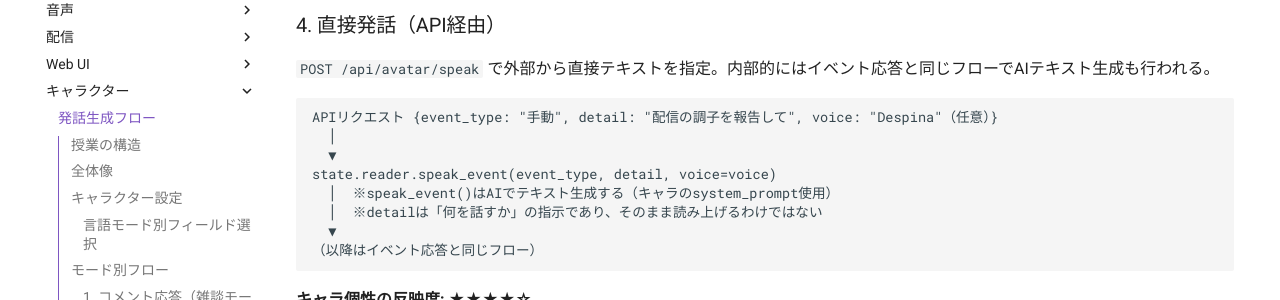
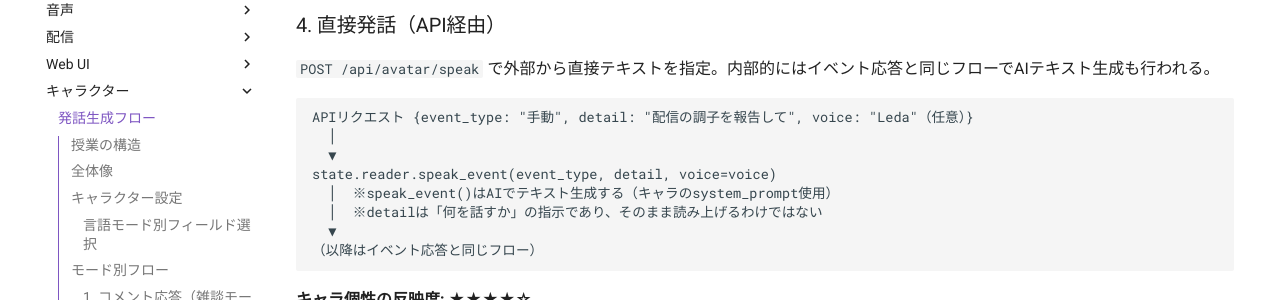
Before and after one commit to akiraak/ai-twitch-cast, an MkDocs documentation site: the page built from docs/speech-generation-flow.md, in a window 1280 px wide and 900 px high, scrolled down 6329 px. Shown: the part 152-452 px from the top of the window. Built offline with MkDocs 1.6.1 and Material for MkDocs 9.7.7, drawn with Linux system fonts in a browser that asks for light colours; comment, search, counter and statistics services are not loaded.

Commit message:
ちょび/なるこの声を Leda/Aoede に戻す
Hook読み上げの掛け合い化で両キャラの声が目立つようになり、
以前と声が変わって聞こえるようになったため、昔の voice に戻す。

- DB: ちょビ Despina→Leda, なるこ Kore→Aoede
- src/character_manager.py: DEFAULT_CHARACTER/DEFAULT_STUDENT_CHARACTER の既定値
- src/tts.py: DEFAULT_VOICE を Leda に
- docs/speech-generation-flow.md: キャラ設定テーブルと API 例を更新

Co-Authored-By: Claude Opus 4.7 (1M context) <noreply@anthropic.com>

````diff
--- a/docs/speech-generation-flow.md
+++ b/docs/speech-generation-flow.md
@@ -79,7 +79,7 @@
 | `rules` | 応答ルール（日本語） | 1文40字以内、2文まで | 先生より短めに |
 | `rules_en` | 英語版ルール | Max one ! per sentence | Keep it shorter than teacher |
 | `rules_bilingual` | バイリンガル版ルール | 日英を自然に混ぜる | 日英を自然に混ぜる |
-| `tts_voice` | TTS音声名 | Despina | Kore |
+| `tts_voice` | TTS音声名 | Leda | Aoede |
 | `tts_style` | TTS読み上げスタイル（日本語） | にこにこ柔らかトーン | テンション高めハキハキ |
 | `tts_style_en` | 英語版TTSスタイル | Warm, cheerful tone | Energetic, upbeat tone |
 | `tts_style_bilingual` | バイリンガル版TTSスタイル | 日英を自然に切り替えて | 日英を自然に切り替えて |
@@ -292,7 +292,7 @@ speech_pipeline.speak(text, voice, style, avatar_id, subtitle, chat_result, tts_
 `POST /api/avatar/speak` で外部から直接テキストを指定。内部的にはイベント応答と同じフローでAIテキスト生成も行われる。
 
 ```
-APIリクエスト {event_type: "手動", detail: "配信の調子を報告して", voice: "Despina"（任意）}
+APIリクエスト {event_type: "手動", detail: "配信の調子を報告して", voice: "Leda"（任意）}
   │
   ▼
 state.reader.speak_event(event_type, detail, voice=voice)
````
Also changed, not shown: DONE.md (+9 -0 lines), TODO.md (+1 -1 lines), 2 other files.
